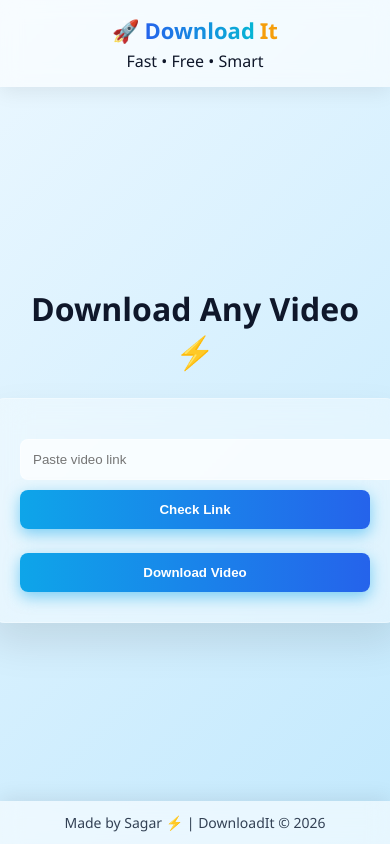
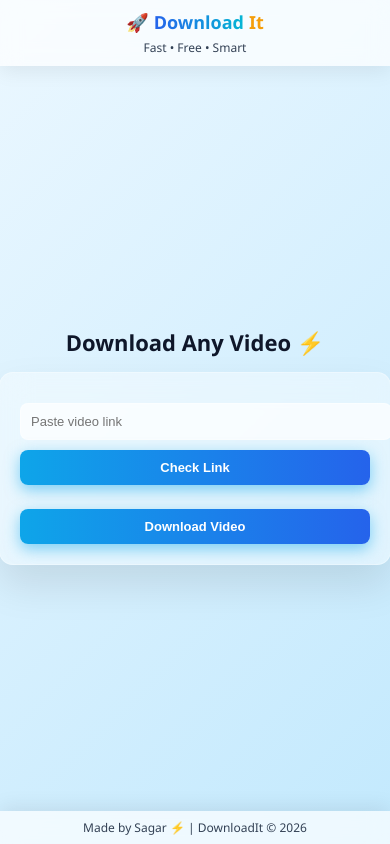
Before and after one commit to AnosTheLord/DownloadIt2, a Flask app: page / in a window 390 px wide; the page is wider, and only the part inside the window is pictured. Run offline with Flask 3, Linux system fonts and the light colour scheme.

Commit message:
Update style.css

```diff
--- a/static/style.css
+++ b/static/style.css
@@ -2,7 +2,7 @@ body{
 margin:0;
 font-family:'Segoe UI', sans-serif;
 
-/* 🌈 Animated gradient background */
+/* 🌈 Animated background */
 background: linear-gradient(-45deg,#c7d2fe,#bae6fd,#f0f9ff,#dbeafe);
 background-size: 400% 400%;
 animation: gradientMove 10s ease infinite;
@@ -13,7 +13,7 @@ flex-direction:column;
 min-height:100vh;
 }
 
-/* 🌈 BACKGROUND ANIMATION */
+/* BACKGROUND ANIMATION */
 @keyframes gradientMove{
 0%{background-position:0% 50%;}
 50%{background-position:100% 50%;}
@@ -27,7 +27,7 @@ display:flex;
 justify-content:space-between;
 align-items:center;
 
-background: rgba(255,255,255,0.6);
+background: rgba(255,255,255,0.7);
 backdrop-filter: blur(10px);
 
 box-shadow:0 4px 20px rgba(0,0,0,0.08);
@@ -44,7 +44,6 @@ gap:5px;
 
 .download{
 background: linear-gradient(90deg,#2563eb,#06b6d4);
-background-clip: text;
 -webkit-background-clip: text;
 -webkit-text-fill-color: transparent;
 }
@@ -53,7 +52,13 @@ background-clip: text;
 color:#f59e0b;
 }
 
-/* MAIN */
+/* TAGLINE */
+.tagline{
+font-size:14px;
+color:#334155;
+}
+
+/* MAIN SECTION */
 .main{
 flex:1;
 display:flex;
@@ -61,29 +66,37 @@ flex-direction:column;
 justify-content:center;
 align-items:center;
 text-align:center;
+
+/* DESKTOP PADDING */
 padding:60px 20px;
 }
 
 /* TITLE */
 h1{
 margin-bottom:25px;
-animation: fadeIn 1s ease;
+font-size:32px;
 }
 
-/* GLASS CARD */
+/* CARD */
 .box{
 width:100%;
 max-width:400px;
 padding:30px;
 border-radius:16px;
 
+/* GLASS */
 background: rgba(255,255,255,0.4);
 backdrop-filter: blur(15px);
 
 border:1px solid rgba(255,255,255,0.3);
 box-shadow:0 20px 40px rgba(0,0,0,0.1);
 
-animation: fadeUp 1s ease;
+transition:0.3s;
+}
+
+.box:hover{
+transform:translateY(-5px);
+box-shadow:0 25px 50px rgba(0,0,0,0.15);
 }
 
 /* INPUT */
@@ -94,9 +107,10 @@ margin-top:10px;
 border-radius:8px;
 border:1px solid rgba(255,255,255,0.4);
 background: rgba(255,255,255,0.7);
+font-size:14px;
 }
 
-/* 🔥 GLOW BUTTON */
+/* BUTTON */
 button{
 margin-top:10px;
 padding:12px;
@@ -106,23 +120,20 @@ border-radius:8px;
 cursor:pointer;
 color:white;
 font-weight:bold;
+font-size:14px;
 
-/* 🌈 Gradient */
 background: linear-gradient(90deg,#0ea5e9,#2563eb);
-
-/* 🔥 Glow */
 box-shadow:0 5px 15px rgba(14,165,233,0.5);
 
 transition:0.3s;
 }
 
-/* HOVER GLOW */
 button:hover{
 transform:translateY(-2px);
 box-shadow:0 10px 25px rgba(14,165,233,0.7);
 }
 
-/* RESULT */
+/* RESULT TEXT */
 #result{
 margin-top:10px;
 font-size:14px;
@@ -135,34 +146,70 @@ text-align:center;
 font-size:14px;
 color:#334155;
 
-background: rgba(255,255,255,0.6);
+background: rgba(255,255,255,0.7);
 backdrop-filter: blur(10px);
 
 box-shadow:0 -4px 20px rgba(0,0,0,0.08);
 }
 
-/* ANIMATIONS */
-@keyframes fadeUp{
-from{
-opacity:0;
-transform:translateY(30px);
-}
-to{
-opacity:1;
-transform:translateY(0);
-}
-}
+/* ========================= */
+/* 📱 MOBILE OPTIMIZATION */
+/* ========================= */
 
-@keyframes fadeIn{
-from{opacity:0;}
-to{opacity:1;}
-}
+@media(max-width:500px){
 
-/* MOBILE */
-@media(max-width:500px){
+/* HEADER FIX */
 .header{
 flex-direction:column;
 gap:5px;
 text-align:center;
+padding:10px;
 }
+
+/* LOGO SMALL */
+.logo{
+font-size:18px;
 }
+
+/* TAGLINE SMALL */
+.tagline{
+font-size:12px;
+}
+
+/* MAIN FIX */
+.main{
+padding:30px 15px;
+}
+
+/* TITLE FIX */
+h1{
+font-size:22px;
+margin-bottom:15px;
+}
+
+/* CARD FIX */
+.box{
+max-width:350px;
+padding:20px;
+border-radius:14px;
+}
+
+/* INPUT */
+input{
+font-size:13px;
+padding:10px;
+}
+
+/* BUTTON */
+button{
+font-size:13px;
+padding:10px;
+}
+
+/* FOOTER */
+.footer{
+font-size:12px;
+padding:8px;
+}
+
+}
```
